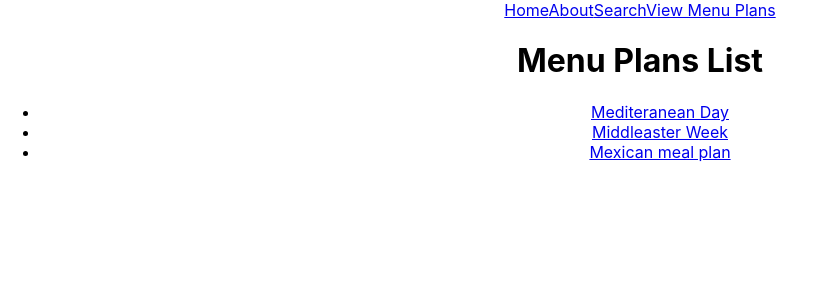
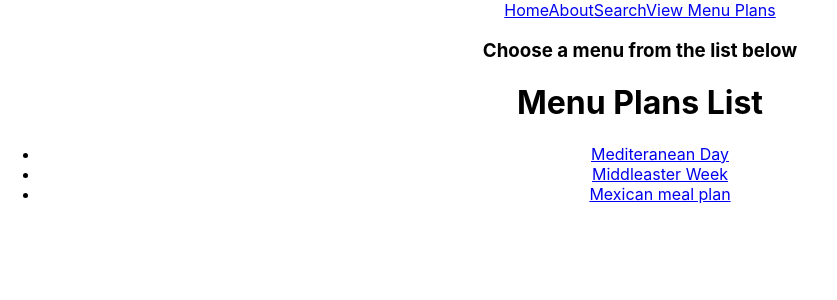
Before and after one commit to dwinniford/nutrition-tracker, a React (Create React App) app: page /menuplans in a window 1280 px wide. Shown: the top 300 px of the page, without its empty margins (0-837 px from the left). Built offline with nearby package versions, Linux system fonts and the light colour scheme.

Commit message:
menu plans container renders components

```diff
--- a/src/App.js
+++ b/src/App.js
@@ -1,5 +1,4 @@
 import React from 'react';
-import logo from './logo.svg';
 import './App.css';
 import MenuPlansContainer from './containers/MenuPlansContainer.js'
 import SearchContainer from './containers/SearchContainer.js'
--- /dev/null
+++ b/src/components/MenuPlansList.js
@@ -0,0 +1,16 @@
+import React, { Component } from 'react'
+import {Link} from 'react-router-dom'
+
+export default class MenuPlansList extends Component {
+    render() {
+        return (
+            <div>
+                <h3>Choose a menu from the list below</h3>
+                <h1>Menu Plans List</h1>
+                <ul>
+        {this.props.menuPlans.map((plan, idx) => <li><Link to={`/menuplans/${idx}`}>{plan.title}</Link></li>)}
+                </ul>
+            </div>
+        )
+    }
+}
--- a/src/containers/MenuPlansContainer.js
+++ b/src/containers/MenuPlansContainer.js
@@ -1,7 +1,8 @@
 import React, { Component } from 'react'
-import {Link} from 'react-router-dom'
-import {Route} from 'react-router-dom'
+import {Link, Route} from 'react-router-dom'
+
 import MenuPlanShowContainer from './MenuPlanShowContainer.js'
+import MenuPlansList from '../components/MenuPlansList.js'
 
 export default class MenuPlansContainer extends Component {
     constructor(props) {
@@ -14,13 +15,14 @@ export default class MenuPlansContainer extends Component {
             ]
         }
     }
+
+
     render() {
         return (
             <div>
-                <h1>Menu Plans List</h1>
-                <ul>
-        {this.state.menuPlans.map((plan, idx) => <li><Link to={`/menuplans/${idx}`}>{plan.title}</Link></li>)}
-                </ul>
+                <Route exact path={this.props.match.url}>
+                    <MenuPlansList menuPlans={this.state.menuPlans} />
+                </Route>
                 <Route exact path={`${this.props.match.url}/:menuPlanId`} render={routerProps => <MenuPlanShowContainer {...routerProps} menuPlans={this.state.menuPlans} />} />
             </div>
         )
```
